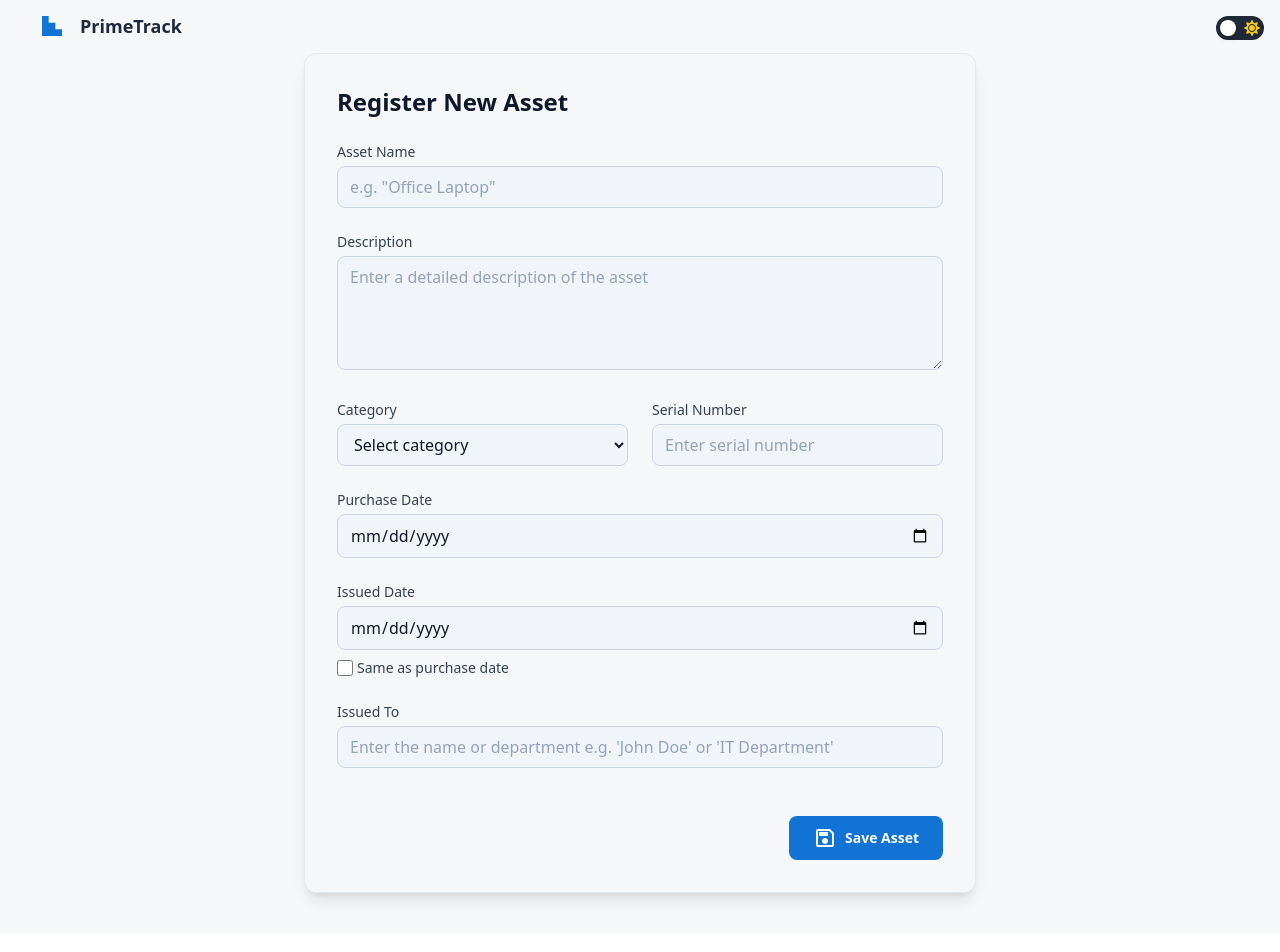
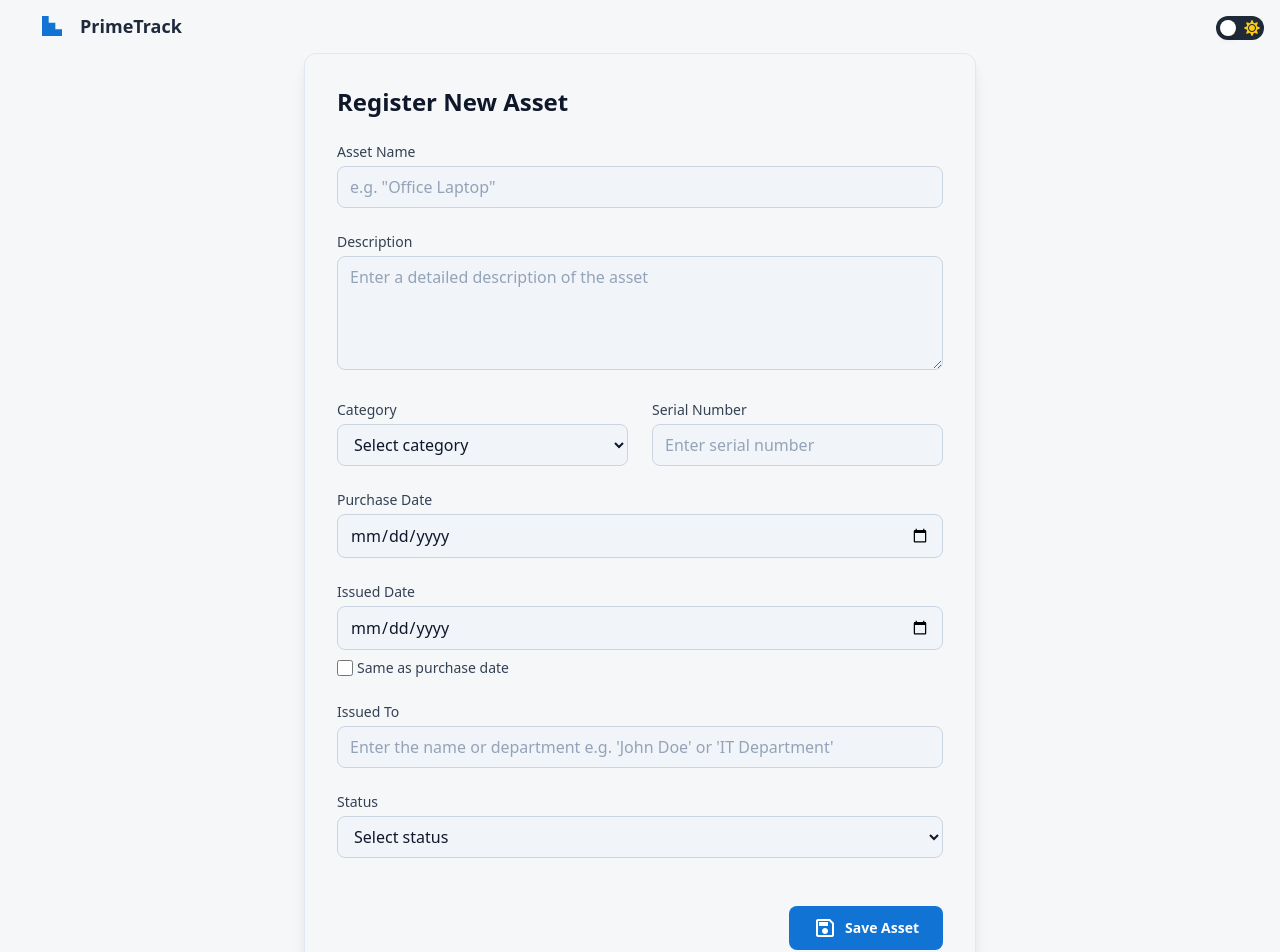
Before and after one commit to Allen-pogi/asset-monitoring-client, a React (Create React App) app: page /assets/add in a window 1280 px wide. Shown: the top 952 px of the page. Built offline with nearby package versions, Linux system fonts and the light colour scheme; sample sign-in values are in the browser's storage.

Commit message:
Update asset-add.jsx

```diff
--- a/src/admin/pages/asset-add.jsx
+++ b/src/admin/pages/asset-add.jsx
@@ -12,6 +12,8 @@ const RegisterAsset = () => {
   const [classification, setClassification] = useState("");
   const [issuedDate, setIssuedDate] = useState("");
   const [issuedTo, setIssuedTo] = useState("");
+  const [status, setStatus] = useState(""); // new state
+
   const handleSubmit = async (e) => {
     e.preventDefault();
 
@@ -24,6 +26,7 @@ const RegisterAsset = () => {
       purchaseDate,
       issuedDate,
       issuedTo,
+      status, // add this
     };
 
     try {
@@ -220,6 +223,27 @@ const RegisterAsset = () => {
             />
           </div>
 
+          {/* Status */}
+          <div>
+            <label
+              htmlFor="status"
+              className="block text-sm font-medium text-slate-700 dark:text-slate-300 mb-1"
+            >
+              Status
+            </label>
+            <select
+              id="status"
+              className="w-full px-3 py-2 border rounded-lg bg-slate-100 dark:bg-slate-800 border-slate-300 dark:border-slate-700 text-slate-900 dark:text-slate-300 focus:outline-none focus:ring-2 focus:ring-primary focus:border-transparent"
+              value={status}
+              onChange={(e) => setStatus(e.target.value)}
+            >
+              <option value="">Select status</option>
+              <option value="Good Condition">Good Condition</option>
+              <option value="For Maintenance">For Maintenance</option>
+              <option value="For Disposal">For Disposal</option>
+            </select>
+          </div>
+
           {/* QR Code */}
           {/* <div className="flex items-center pt-2">
             <input
```
